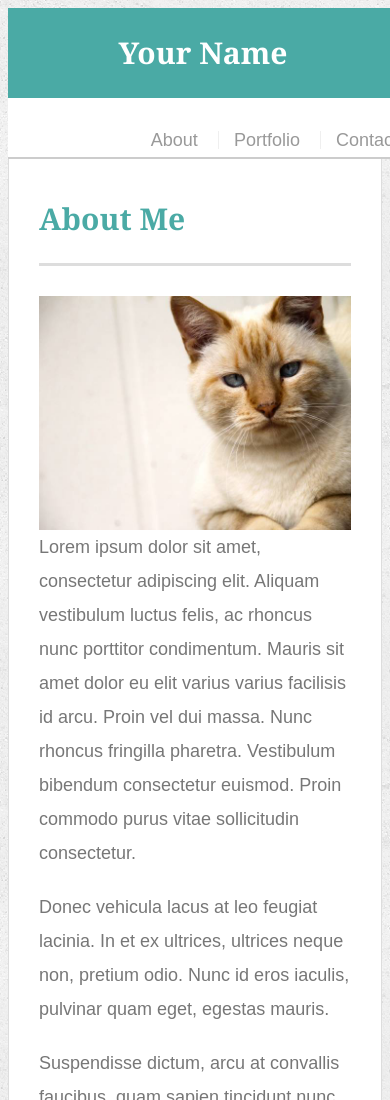
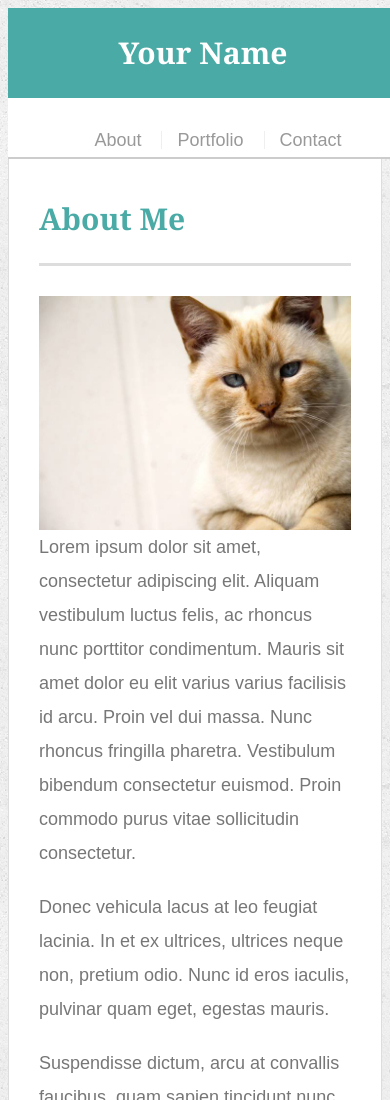
Before and after one commit to EasonChang15530/Responsive-Portfolio, a plain HTML site: page index.html in a window 390 px wide. Shown: the top 1100 px of the page. Drawn offline with Linux system fonts and the light colour scheme.

Commit message:
all files

```diff
--- a/assets/css/style.css
+++ b/assets/css/style.css
@@ -219,7 +219,10 @@ input[type=submit] {
 
 /* screens are 640px width or less */
 @media screen and (max-width: 640px) {
-  #logo,.auth-image, .work {
+  #logo, nav, .auth-image, .work {
     width: 100%;
   }
+  nav {
+    text-align: center;
+  }
 }
```
